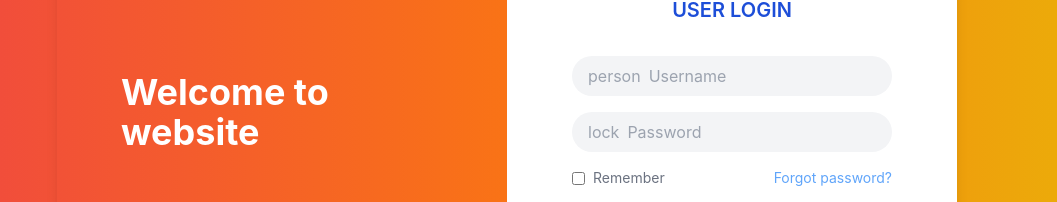
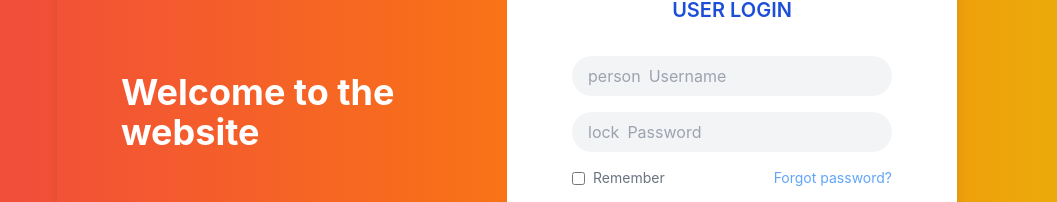
Before and after one commit to Haihengly/Products-Jenkins, a React (Create React App) app in the folder frontend/myapp/: page / in a window 1280 px wide. Shown: the part 276-478 px from the top of the page, without its empty margins (133-1190 px from the left). Built offline with nearby package versions, Linux system fonts and the light colour scheme.

Commit message:
Update login.jsx

```diff
--- a/frontend/myapp/src/blogs/page/login.jsx
+++ b/frontend/myapp/src/blogs/page/login.jsx
@@ -7,7 +7,7 @@
       <div className="flex w-[900px] h-[500px] bg-white bg-opacity-0 rounded-xl shadow-lg overflow-hidden">
         {/* Left Side */}
         <div className="flex-1 flex flex-col justify-center pl-16 pr-8">
-          <h1 className="text-white text-4xl font-bold mb-6">Welcome to website</h1>
+          <h1 className="text-white text-4xl font-bold mb-6">Welcome to the website</h1>
         </div>
         {/* Right Side */}
         <div className="flex-1 bg-white flex flex-col justify-center items-center px-12">
@@ -51,4 +51,5 @@
       </div>
     </div>
   );
+
 }
```
